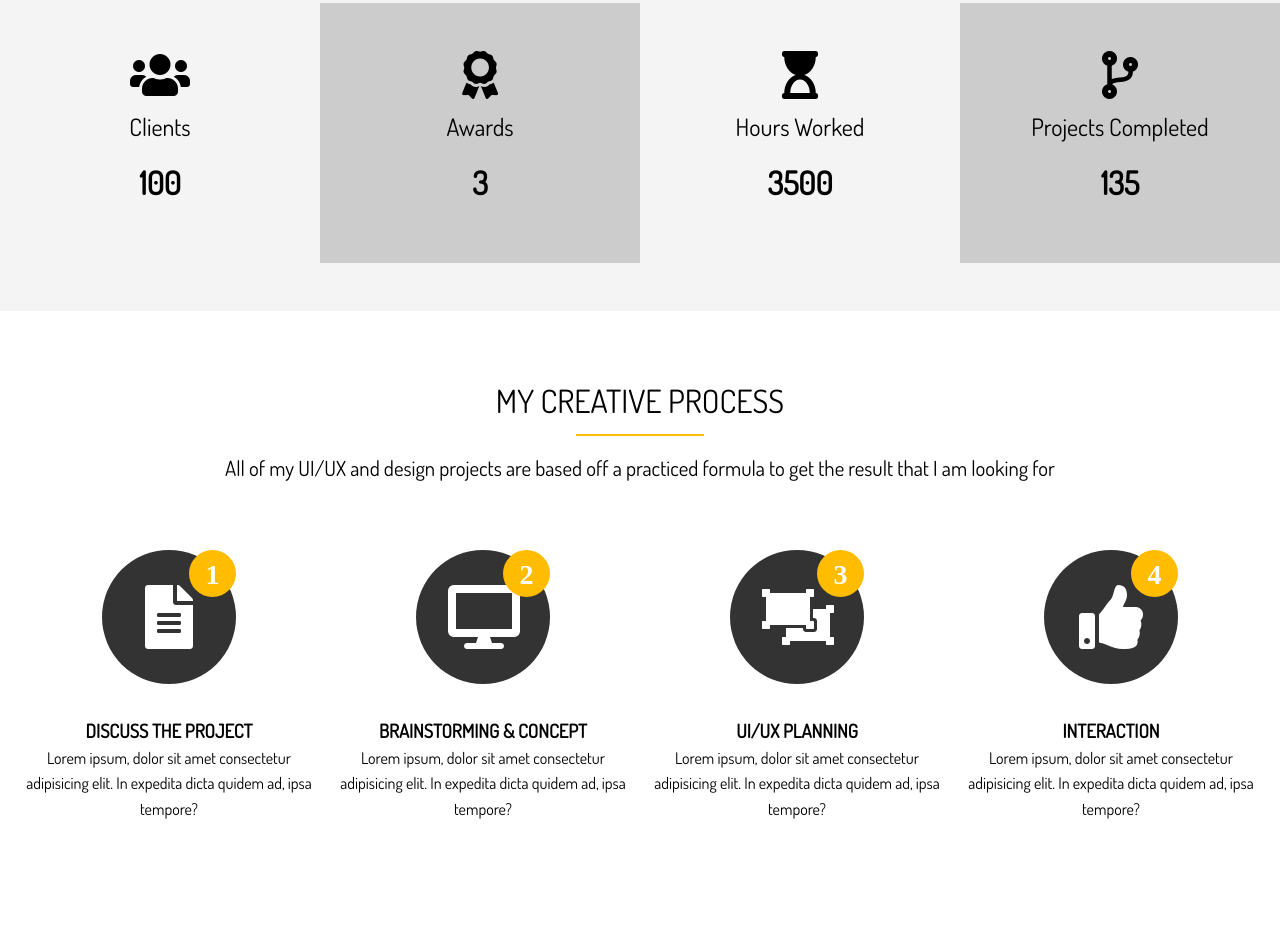
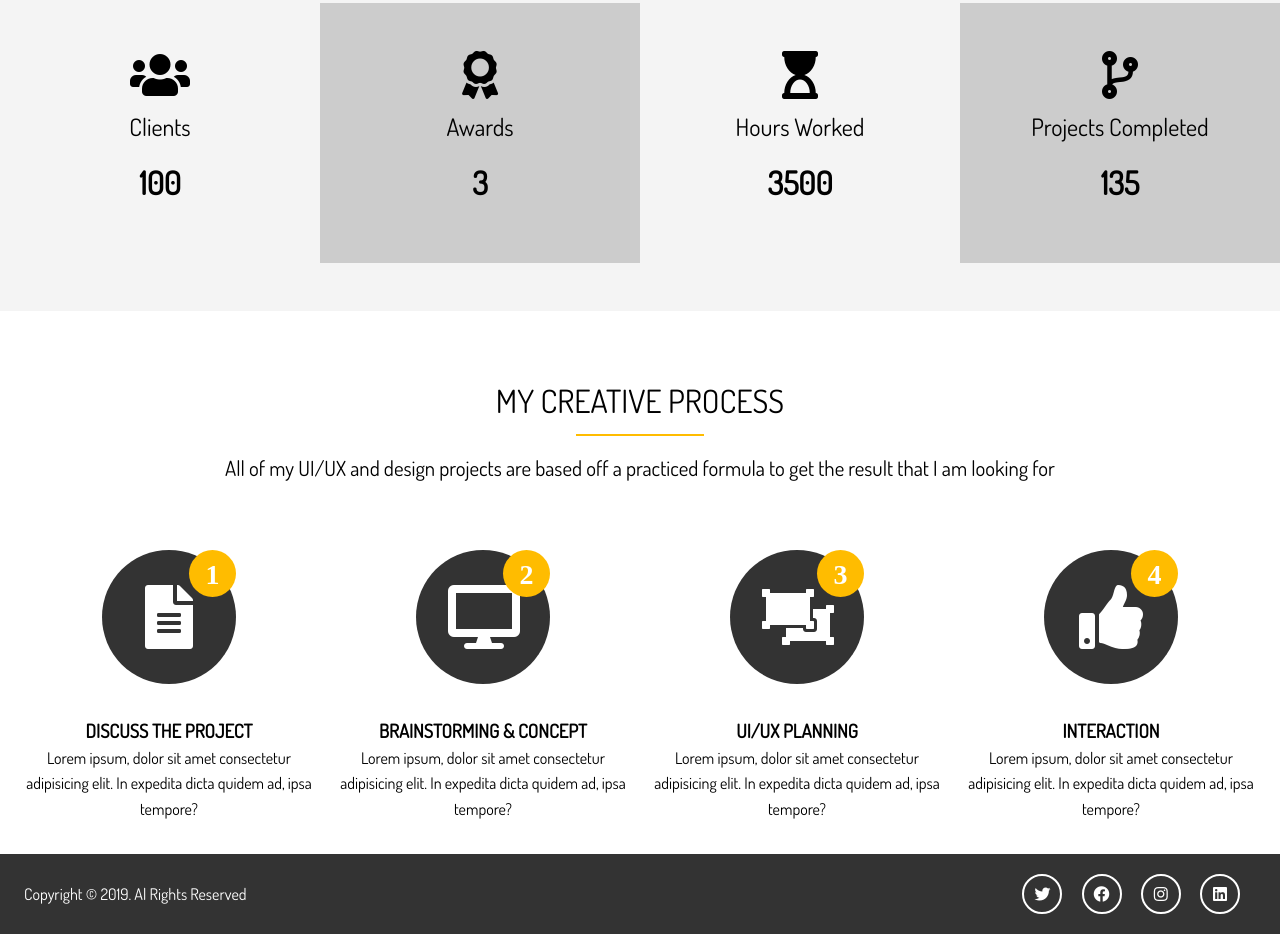
Before and after one commit to pjblitz86/Portfolio-Website-with-Sass, a website: page dist/index.html in a window 1280 px wide. Shown: the part 1270-2204 px from the top of the page. Before the commit the page ends 2124 px from the top, so only its background shows below. Drawn offline with Linux system fonts and the light colour scheme.

Commit message:
footer markup and styling

```diff
--- a/scss/main.scss
+++ b/scss/main.scss
@@ -67,7 +67,7 @@ img {
   }
 }
 
-// Header
+// HEADER
 #header {
   // Header Home
   &-home {
@@ -91,7 +91,7 @@ img {
   }
 }
 
-// Home Sections
+// HOME SECTIONS
 #home {
   // Home A
   &-a {
@@ -185,3 +185,31 @@ img {
     }
   }
 }
+
+// FOOTER
+#main-footer {
+  background: $dark-color;
+  color: #fff;
+  height: 5rem;
+
+  .footer-content {
+    display: flex;
+    justify-content: space-between;
+    height: 5rem;
+    align-items: center;
+    .social .fab {
+      margin-right: 1rem;
+      border: 2px #fff solid;
+      border-radius: 50%;
+      height: 20px;
+      width: 20px;
+      line-height: 20px;
+      text-align: center;
+      padding: 0.5rem;
+
+      &:hover {
+        background: $main-color;
+      }
+    }
+  }
+}
```
Also changed, not shown: dist/css/main.css, dist/index.html.
